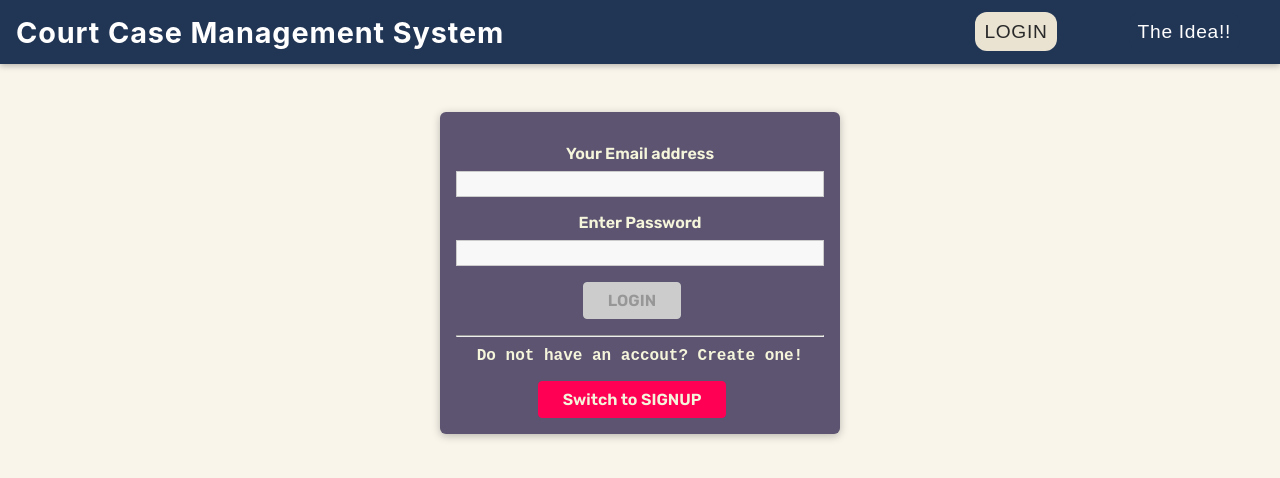
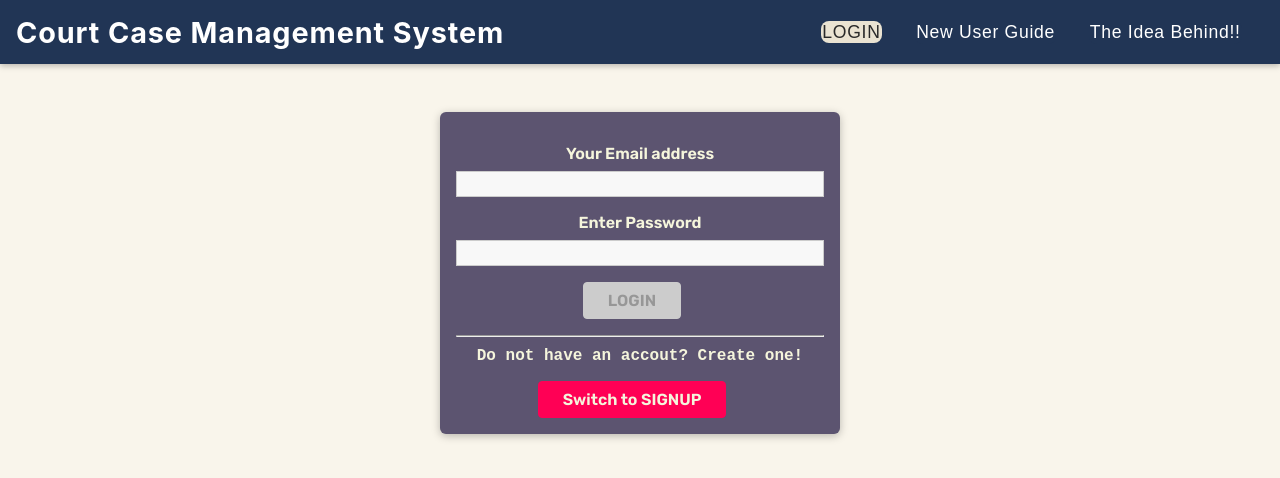
Before and after one commit to Aakash-mishra2/LegalFlow-digital-court-react-application, a React (Create React App) app: page / in a window 1280 px wide. Shown: the top 478 px of the page. Built offline with nearby package versions, Linux system fonts and the light colour scheme; no server answers; a web font is replaced by a local one.

Commit message:
fixed navlinks and styling

```diff
--- a/src/shared/Navigation/Navlinks.js
+++ b/src/shared/Navigation/Navlinks.js
@@ -25,15 +25,18 @@ export default function Navlinks() {
             <li>
                 {isLoggedIn && <NavLink to="/cases/new">New Case</NavLink>}
             </li>
-            <li>
-                {!isLoggedIn && <NavLink to="/"> LOGIN </NavLink>}
-            </li>
+           {!isLoggedIn && <li>
+                <NavLink to="/"> LOGIN </NavLink>
+            </li>}
 
             <li>
                 {isLoggedIn && <Button onClick={() => dispatch(logOut())}> LOGOUT </Button>}
             </li>
             <li>
-                <Button inverse href="https://github.com/Aakash-mishra2/CCMS-frontEnd#readme" target="_blank">The Idea!!</Button>
+                <Button inverse href="https://github.com/Aakash-mishra2/CCMS-frontEnd#readme" target="_blank"> New User Guide</Button>
+            </li>
+            <li>
+                <Button inverse href="https://github.com/Aakash-mishra2/CCMS-frontEnd#readme" target="_blank">The Idea Behind!!</Button>
             </li>
         </ul>
     );
--- a/src/shared/Navigation/styles/Navlinks.css
+++ b/src/shared/Navigation/styles/Navlinks.css
@@ -11,19 +11,19 @@
   justify-content: center;
   align-items: center;
   font-family: 'REM', sans-serif;
-  font-size: 0.9rem;
+  font-size: 1rem;
   letter-spacing: 0.7px;
 }
 
 .nav-links li {
-  margin: 1rem;
+  margin: 0.5rem;
 }
 
 .nav-links a {
   border: 1px solid transparent;
   color: #292929;
   text-decoration: none;
-  padding: 0.5rem;
+  padding: 0;
 }
 
 .nav-links a:hover,
@@ -38,7 +38,7 @@
   border: 1px solid #292929;
   color: #292929;
   background: transparent;
-  padding: 0.5rem;
+  padding: 0;
   font: inherit;
 }
 
@@ -57,19 +57,19 @@
     display: flex;
     flex-direction: row;
     align-items: center;
-    gap: 20px;
-    font-size: 1.2rem;
+    gap: 4px;
+    font-size: 1.1rem;
   }
 
   .nav-links li {
-    margin: 0 0.5rem;
+    margin: 0 0.4rem;
   }
 
   .nav-links a {
     color: white;
     background: #213555;
     text-decoration: none;
-    border-radius: 12px;
+    border-radius: 8px;
   }
 
   .nav-links button {
```
